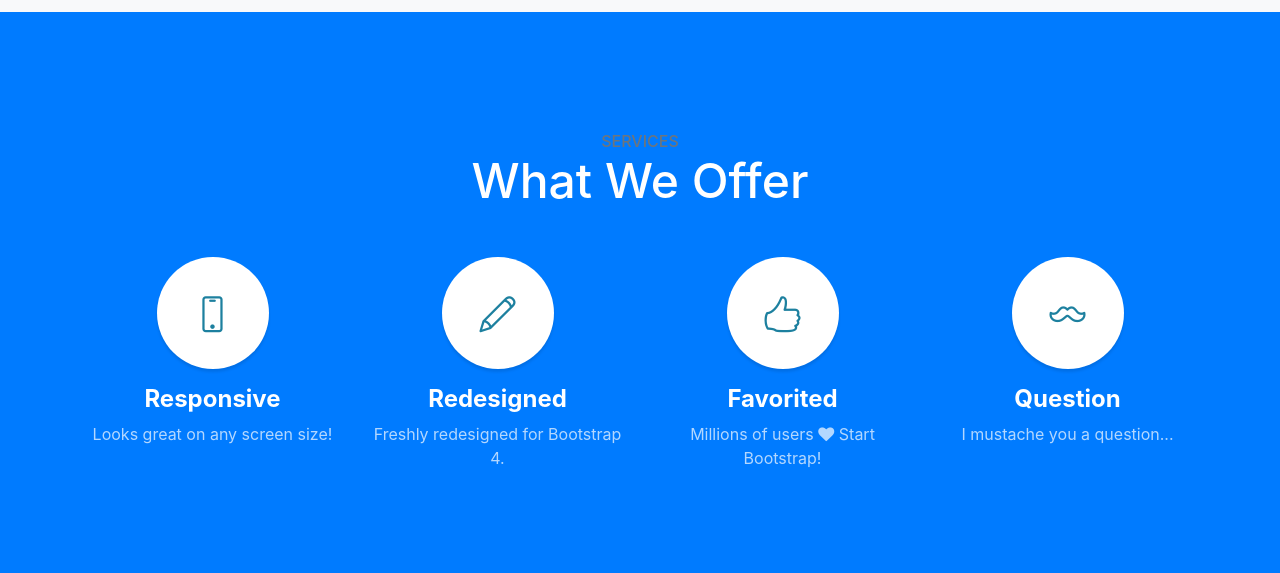
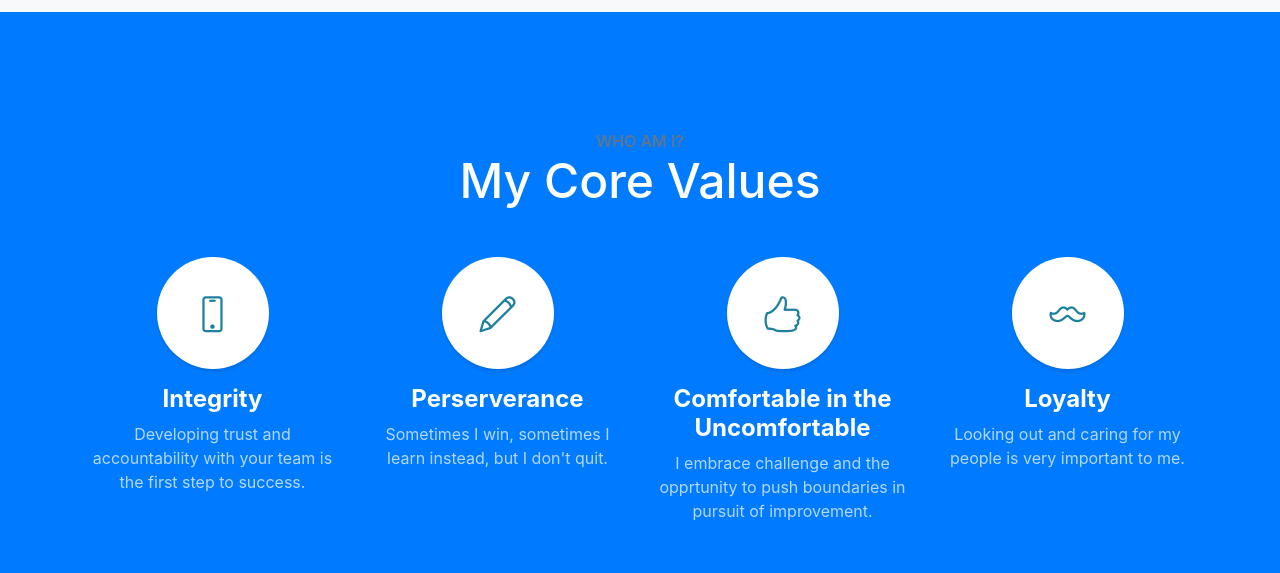
Before and after one commit to biancanoel/bnt-portfolio, a website with bundled scripts: page public/index.html in a window 1280 px wide. Shown: the part 1220-1793 px from the top of the page. Built offline with nearby package versions, Linux system fonts and the light colour scheme.

Commit message:
minor edits to home page

```diff
--- a/public/css/stylish-portfolio.css
+++ b/public/css/stylish-portfolio.css
@@ -80,6 +80,7 @@ h6 {
 }
 
 .masthead {
+  color: rgb(240, 52, 52);
   min-height: 30rem;
   position: relative;
   display: table;
@@ -87,7 +88,7 @@ h6 {
   height: auto;
   padding-top: 8rem;
   padding-bottom: 8rem;
-  background: linear-gradient(90deg, rgba(255, 255, 255, 0.1) 0%, rgba(255, 255, 255, 0.1) 100%), url("../img/bg-masthead.jpg");
+  background: linear-gradient(90deg, rgba(255, 255, 255, 0.1) 0%, rgba(255, 255, 255, 0.1) 100%), url("../img/cordoba.jpg");
   background-position: center center;
   background-repeat: no-repeat;
   background-size: cover;
--- a/public/index.html
+++ b/public/index.html
@@ -8,14 +8,15 @@
   <meta name="description" content="">
   <meta name="author" content="">
 
-    <title>Stylish Portfolio - Start Bootstrap Template</title>
+  <title>hey its bianca</title>
 
   <!-- Bootstrap Core CSS -->
   <link href="vendor/bootstrap/css/bootstrap.min.css" rel="stylesheet">
 
   <!-- Custom Fonts -->
   <link href="vendor/font-awesome/css/font-awesome.min.css" rel="stylesheet" type="text/css">
-    <link href="https://fonts.googleapis.com/css?family=Source+Sans+Pro:300,400,700,300italic,400italic,700italic" rel="stylesheet" type="text/css">
+  <link href="https://fonts.googleapis.com/css?family=Source+Sans+Pro:300,400,700,300italic,400italic,700italic" rel="stylesheet"
+    type="text/css">
   <link href="vendor/simple-line-icons/css/simple-line-icons.css" rel="stylesheet">
 
   <!-- Custom CSS -->
@@ -54,9 +55,9 @@
   <!-- Header -->
   <header class="masthead d-flex">
     <div class="container text-center my-auto">
-        <h1 class="mb-1">Stylish Portfolio</h1>
+      <h1 class="mb-1">Bianca Noel Torres</h1>
       <h3 class="mb-5">
-          <em>A Free Bootstrap Theme by Start Bootstrap</em>
+        <em>a nice person, problem solver, and web developer. let's play!</em>
       </h3>
       <a class="btn btn-primary btn-xl js-scroll-trigger" href="#about">Find Out More</a>
     </div>
@@ -81,8 +82,8 @@
   <section class="content-section bg-primary text-white text-center" id="services">
     <div class="container">
       <div class="content-section-heading">
-          <h3 class="text-secondary mb-0">Services</h3>
-          <h2 class="mb-5">What We Offer</h2>
+        <h3 class="text-secondary mb-0">Who am I?</h3>
+        <h2 class="mb-5">My Core Values</h2>
       </div>
       <div class="row">
         <div class="col-lg-3 col-md-6 mb-5 mb-lg-0">
@@ -90,38 +91,36 @@
             <i class="icon-screen-smartphone"></i>
           </span>
           <h4>
-              <strong>Responsive</strong>
+            <strong>Integrity</strong>
           </h4>
-            <p class="text-faded mb-0">Looks great on any screen size!</p>
+          <p class="text-faded mb-0">Developing trust and accountability with your team is the first step to success.</p>
         </div>
         <div class="col-lg-3 col-md-6 mb-5 mb-lg-0">
           <span class="service-icon rounded-circle mx-auto mb-3">
             <i class="icon-pencil"></i>
           </span>
           <h4>
-              <strong>Redesigned</strong>
+            <strong>Perserverance</strong>
           </h4>
-            <p class="text-faded mb-0">Freshly redesigned for Bootstrap 4.</p>
+          <p class="text-faded mb-0"> Sometimes I win, sometimes I learn instead, but I don't quit.</p>
         </div>
         <div class="col-lg-3 col-md-6 mb-5 mb-md-0">
           <span class="service-icon rounded-circle mx-auto mb-3">
             <i class="icon-like"></i>
           </span>
           <h4>
-              <strong>Favorited</strong>
+            <strong>Comfortable in the Uncomfortable</strong>
           </h4>
-            <p class="text-faded mb-0">Millions of users
-              <i class="fa fa-heart"></i>
-              Start Bootstrap!</p>
+          <p class="text-faded mb-0">I embrace challenge and the opprtunity to push boundaries in pursuit of improvement.</p>
         </div>
         <div class="col-lg-3 col-md-6">
           <span class="service-icon rounded-circle mx-auto mb-3">
             <i class="icon-mustache"></i>
           </span>
           <h4>
-              <strong>Question</strong>
+            <strong>Loyalty</strong>
           </h4>
-            <p class="text-faded mb-0">I mustache you a question...</p>
+          <p class="text-faded mb-0">Looking out and caring for my people is very important to me.</p>
         </div>
       </div>
     </div>
@@ -196,11 +195,18 @@
   <!-- Call to Action -->
   <section class="content-section bg-primary text-white">
     <div class="container text-center">
-        <h2 class="mb-4">The buttons below are impossible to resist...</h2>
+      <h2 class="mb-4">Extracurriculars...</h2>
+      <h3 class="mb-4"> Big Brothers Big Sisters Mentorship program, Santa Barbara County</h3>
+      <h3 class="mb-4"> Women Who Code LA Meet Up</h3>
+      <br>
+      <h2 class="mb-4">Check out my instragram feed</h2>
+      <h3 class="mb-4"> <em>(Mostly just pictures of my dog) </em> </h3>
       <a href="#" class="btn btn-xl btn-light mr-4">Click Me!</a>
       <a href="#" class="btn btn-xl btn-dark">Look at Me!</a>
     </div>
   </section>
+
+
 
   <!-- Map -->
   <section id="contact" class="map">
```
Also changed, not shown: public/css/stylish-portfolio.min.css, public/img/cordoba.jpg (added), 1 other file. Lines whose indentation alone changed are shown as unchanged.
